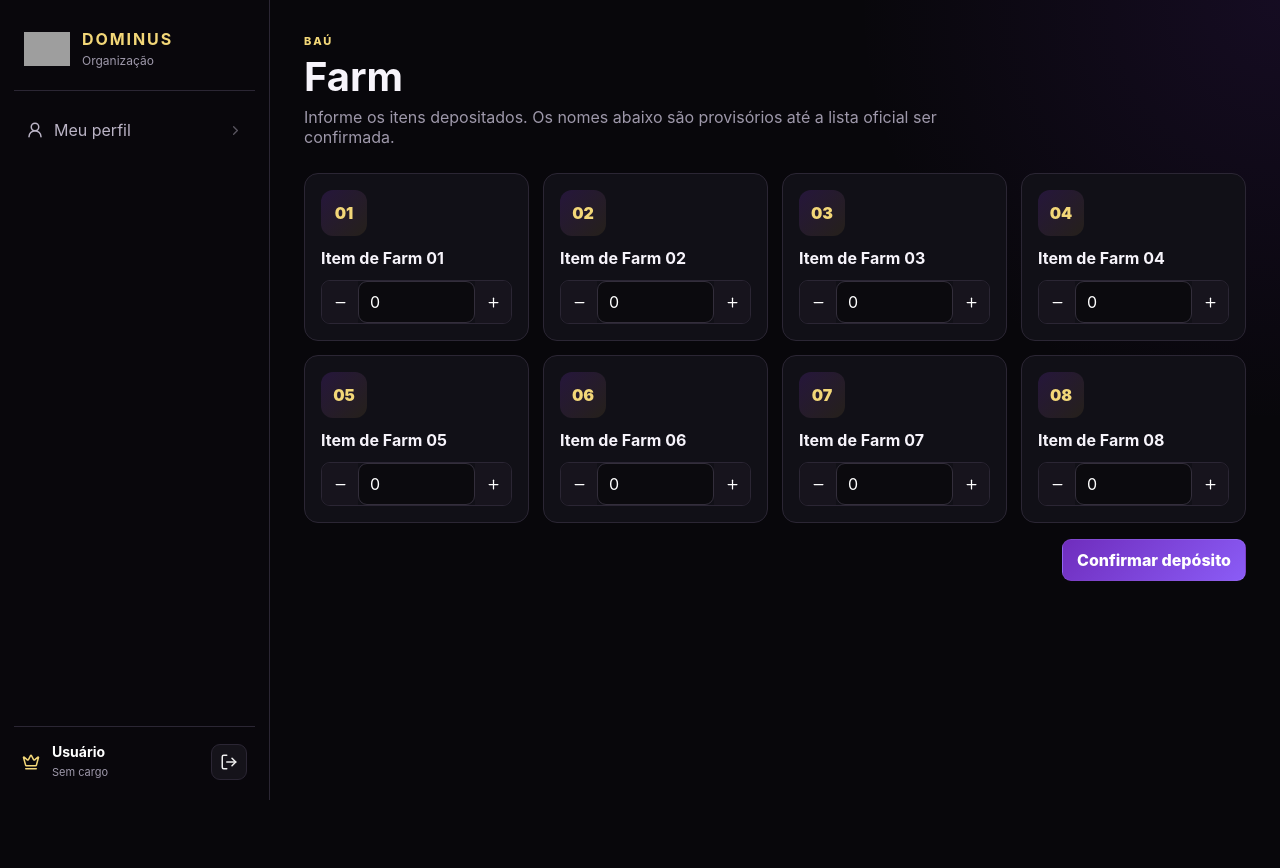
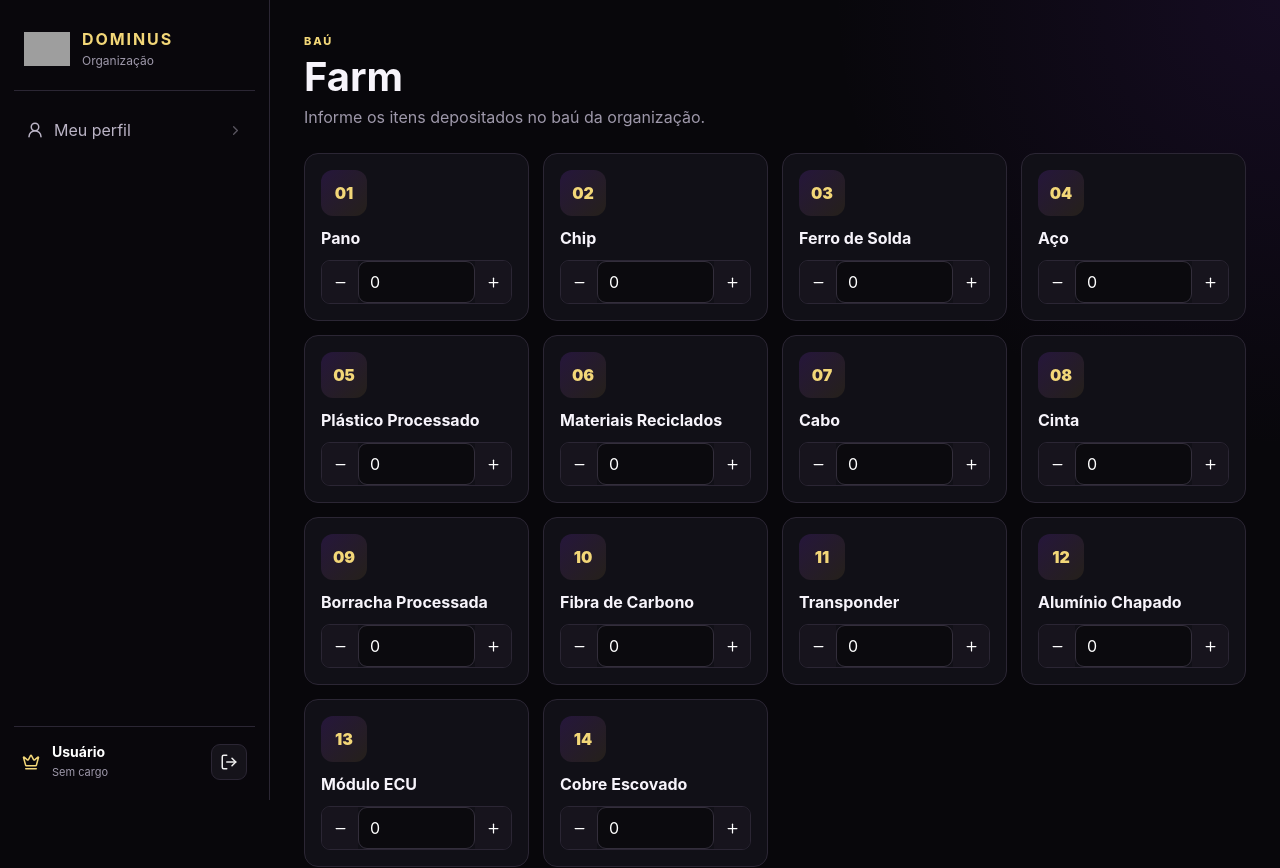
Before and after one commit to LuizEdu-AR/dominus-organizacao, a React (Vite) app: page /farm in a window 1280 px wide. Shown: the top 868 px of the page. Before the commit the page ends 800 px from the top, so only its background shows below. Built offline with nearby package versions, Linux system fonts and the light colour scheme; no server answers; the database is empty; sample sign-in values are in the browser's storage; grey boxes are pictures that could not be loaded.

Commit message:
feat: atualiza itens do farm e permite digitar quantidades

```diff
--- a/src/pages/Farm.jsx
+++ b/src/pages/Farm.jsx
@@ -2,11 +2,27 @@ import { useState } from 'react'
 import { Minus, Plus } from 'lucide-react'
 import PageHeader from '../components/ui/PageHeader'
 import { useAuth } from '../context/AuthContext'
-import { FARM_ITEMS } from '../data/farmItems'
 import { addRecord } from '../services/dataService'
 import { sendDiscordEvent } from '../services/discordService'
 import { useToast } from '../components/toasts/ToastProvider'
 import LoadingButton from '../components/ui/LoadingButton'
+
+const FARM_ITEMS = [
+  'Pano',
+  'Chip',
+  'Ferro de Solda',
+  'Aço',
+  'Plástico Processado',
+  'Materiais Reciclados',
+  'Cabo',
+  'Cinta',
+  'Borracha Processada',
+  'Fibra de Carbono',
+  'Transponder',
+  'Alumínio Chapado',
+  'Módulo ECU',
+  'Cobre Escovado',
+]
 
 export default function Farm() {
   const { profile } = useAuth()
@@ -44,11 +60,11 @@ export default function Farm() {
 
   return (
     <>
-      <PageHeader eyebrow="BAÚ" title="Farm" description="Informe os itens depositados. Os nomes abaixo são provisórios até a lista oficial ser confirmada." />
+      <PageHeader eyebrow="BAÚ" title="Farm" description="Informe os itens depositados no baú da organização." />
       <div className="farm-grid">
-        {FARM_ITEMS.map(name => (
+        {FARM_ITEMS.map((name, index) => (
           <div className="farm-card" key={name}>
-            <div className="farm-icon">{name.slice(-2)}</div>
+            <div className="farm-icon">{String(index + 1).padStart(2, '0')}</div>
             <strong>{name}</strong>
             <div className="qty-control">
               <button type="button" onClick={() => change(name, -1)}><Minus size={15} /></button>
--- a/src/pages/RegisterSale.jsx
+++ b/src/pages/RegisterSale.jsx
@@ -67,6 +67,16 @@ export default function RegisterSale() {
     }))
   }
 
+  function setQuantity(id, value) {
+    if (value === '') {
+      setQuantities(current => ({ ...current, [id]: '' }))
+      return
+    }
+
+    const quantity = Math.max(0, Math.floor(Number(value) || 0))
+    setQuantities(current => ({ ...current, [id]: quantity }))
+  }
+
   async function finalize() {
     if (submitting) return
     if (!items.length) return notify('Adicione pelo menos um item.', 'error')
@@ -123,9 +133,20 @@ export default function RegisterSale() {
                 </div>
 
                 <div className="qty-control sale-qty-control">
-                  <button onClick={() => changeQty(product.id, -1)}><Minus size={15} /></button>
-                  <span>{quantities[product.id] || 0}</span>
-                  <button onClick={() => changeQty(product.id, 1)}><Plus size={15} /></button>
+                  <button type="button" onClick={() => changeQty(product.id, -1)}><Minus size={15} /></button>
+                  <input
+                    type="number"
+                    min="0"
+                    step="1"
+                    inputMode="numeric"
+                    value={quantities[product.id] ?? 0}
+                    onChange={event => setQuantity(product.id, event.target.value)}
+                    onBlur={() => {
+                      if (quantities[product.id] === '') setQuantity(product.id, 0)
+                    }}
+                    aria-label={`Quantidade de ${product.name}`}
+                  />
+                  <button type="button" onClick={() => changeQty(product.id, 1)}><Plus size={15} /></button>
                 </div>
               </div>
             )
```
